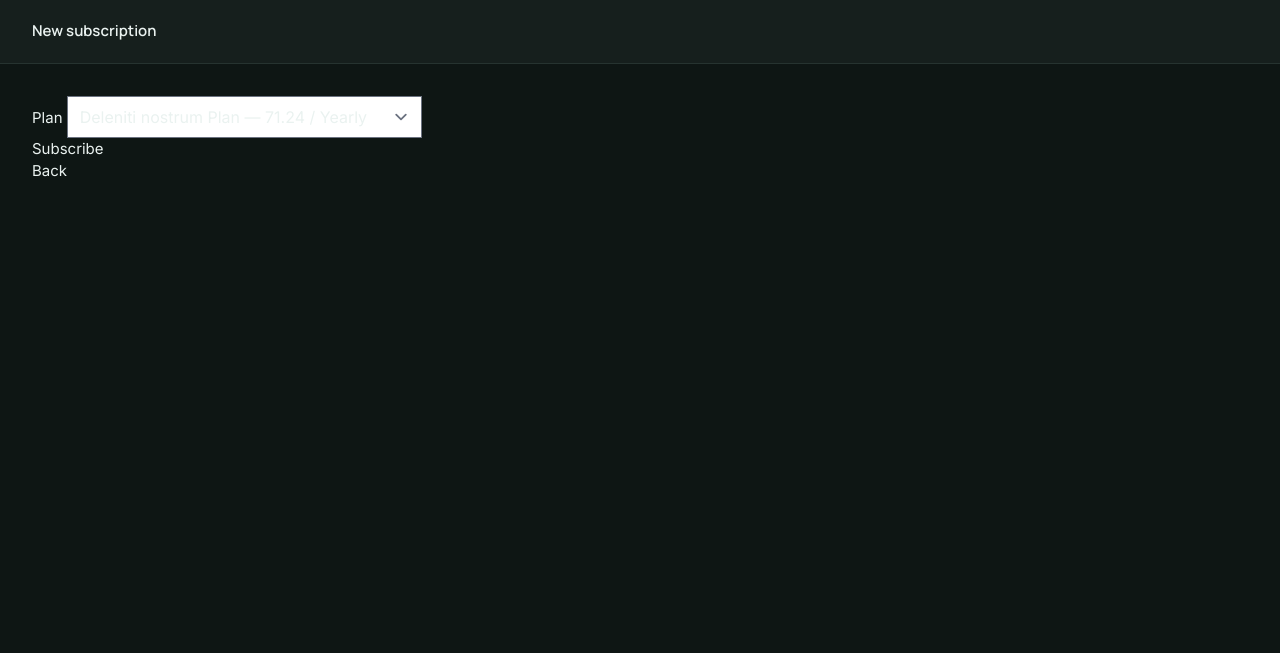
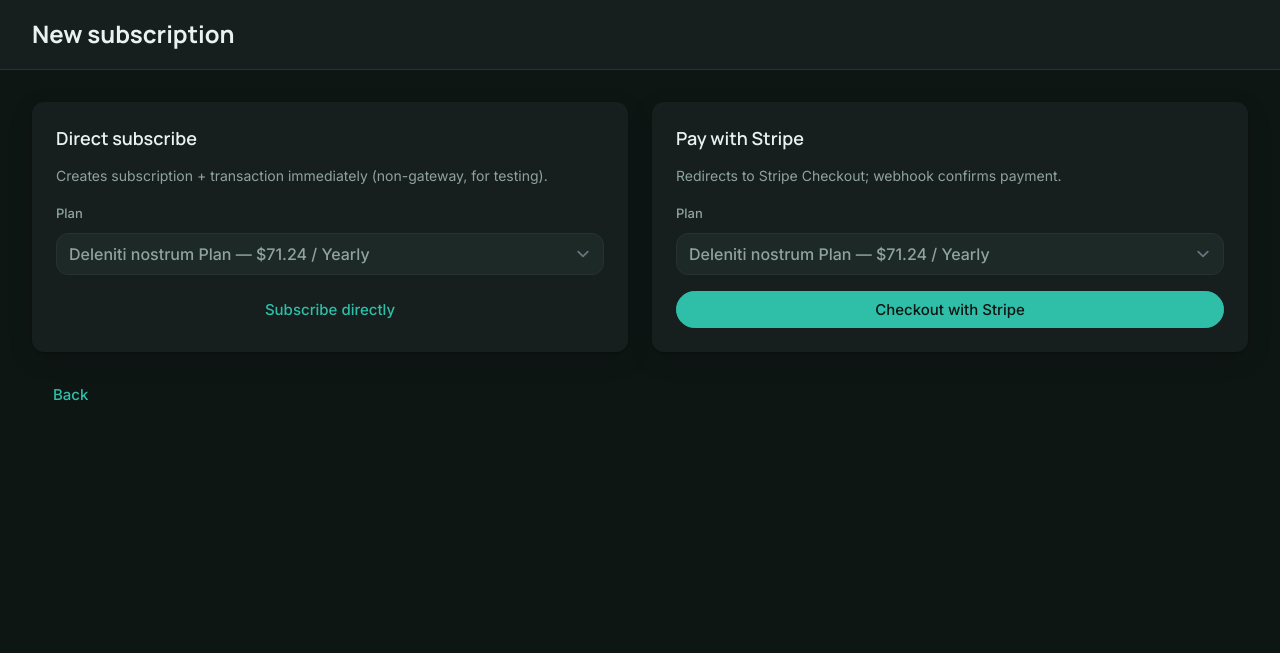
Before and after one commit to FawziFawzi/theacademy, a Laravel app: page /subscriptions/create in a window 1280 px wide. Shown: the part 65-718 px from the top of the page. Run offline with Laravel 12, Linux system fonts and the light colour scheme; a user stored in the database is signed in; data comes from the database, SQL or seed files in the repository; style sheets or scripts are compiled from the project's sources.

Commit message:
Add stripe payment gateway to the system

```diff
--- a/app/Models/Subscription.php
+++ b/app/Models/Subscription.php
@@ -10,7 +10,7 @@ use Illuminate\Database\Eloquent\Model;
 use Illuminate\Database\Eloquent\Relations\BelongsTo;
 use Illuminate\Database\Eloquent\Relations\HasMany;
 
-#[Fillable(['user_id', 'plan_id', 'status', 'current_period_start', 'current_period_end'])]
+#[Fillable(['user_id', 'plan_id', 'status', 'current_period_start', 'current_period_end', 'stripe_session_id'])]
 class Subscription extends Model
 {
     /** @use HasFactory<SubscriptionFactory> */
--- a/app/Models/Transaction.php
+++ b/app/Models/Transaction.php
@@ -11,7 +11,7 @@ use Illuminate\Database\Eloquent\Model;
 use Illuminate\Database\Eloquent\Relations\BelongsTo;
 use Illuminate\Database\Eloquent\Relations\HasOne;
 
-#[Fillable(['subscription_id', 'type', 'amount', 'status'])]
+#[Fillable(['subscription_id', 'type', 'amount', 'status', 'stripe_session_id', 'stripe_payment_intent', 'gateway_event_id'])]
 class Transaction extends Model
 {
     /** @use HasFactory<TransactionFactory> */
--- a/app/Providers/AppServiceProvider.php
+++ b/app/Providers/AppServiceProvider.php
@@ -24,6 +24,7 @@ use App\Services\Contracts\CourseServiceInterface;
 use App\Services\Contracts\InvoicePdfServiceInterface;
 use App\Services\Contracts\InvoiceServiceInterface;
 use App\Services\Contracts\OrganizationServiceInterface;
+use App\Services\Contracts\PaymentGatewayInterface;
 use App\Services\Contracts\PlanServiceInterface;
 use App\Services\Contracts\SubscriptionServiceInterface;
 use App\Services\Contracts\TransactionServiceInterface;
@@ -33,10 +34,12 @@ use App\Services\InvoicePdfService;
 use App\Services\InvoiceService;
 use App\Services\OrganizationService;
 use App\Services\PlanService;
+use App\Services\StripeService;
 use App\Services\SubscriptionService;
 use App\Services\TransactionService;
 use App\Services\UserService;
 use Illuminate\Support\ServiceProvider;
+use Stripe\StripeClient;
 
 class AppServiceProvider extends ServiceProvider
 {
@@ -63,6 +66,16 @@ class AppServiceProvider extends ServiceProvider
         $this->app->bind(InvoiceServiceInterface::class, InvoiceService::class);
         $this->app->bind(InvoicePdfServiceInterface::class, InvoicePdfService::class);
         $this->app->bind(AuditLogServiceInterface::class, AuditLogService::class);
+        $this->app->bind(PaymentGatewayInterface::class, StripeService::class);
+
+        $this->app->singleton(StripeClient::class, function () {
+            $secret = config('stripe.secret');
+            if (empty($secret)) {
+                $secret = 'sk_test_dummy_for_local';
+            }
+
+            return new StripeClient($secret);
+        });
     }
 
     /**
--- a/app/Repositories/Contracts/SubscriptionRepositoryInterface.php
+++ b/app/Repositories/Contracts/SubscriptionRepositoryInterface.php
@@ -17,4 +17,6 @@ interface SubscriptionRepositoryInterface
     public function updateStatus(Subscription $subscription, SubscriptionStatus $status): Subscription;
 
     public function activeForUser(int $userId): Collection;
+
+    public function findByGatewayReference(string $reference): ?Subscription;
 }
--- a/app/Repositories/Contracts/TransactionRepositoryInterface.php
+++ b/app/Repositories/Contracts/TransactionRepositoryInterface.php
@@ -15,4 +15,8 @@ interface TransactionRepositoryInterface
     public function create(array $data): Transaction;
 
     public function updateStatus(Transaction $transaction, TransactionStatus $status): Transaction;
+
+    public function findByGatewayEventId(string $eventId): ?Transaction;
+
+    public function findByGatewayReference(string $reference): ?Transaction;
 }
--- a/app/Repositories/Eloquent/EloquentSubscriptionRepository.php
+++ b/app/Repositories/Eloquent/EloquentSubscriptionRepository.php
@@ -53,4 +53,9 @@ class EloquentSubscriptionRepository implements SubscriptionRepositoryInterface
             ->where('status', SubscriptionStatus::Active)
             ->get();
     }
+
+    public function findByGatewayReference(string $reference): ?Subscription
+    {
+        return $this->query()->where('stripe_session_id', $reference)->first();
+    }
 }
--- a/app/Repositories/Eloquent/EloquentTransactionRepository.php
+++ b/app/Repositories/Eloquent/EloquentTransactionRepository.php
@@ -45,4 +45,14 @@ class EloquentTransactionRepository implements TransactionRepositoryInterface
 
         return $transaction;
     }
+
+    public function findByGatewayEventId(string $eventId): ?Transaction
+    {
+        return $this->query()->where('gateway_event_id', $eventId)->first();
+    }
+
+    public function findByGatewayReference(string $reference): ?Transaction
+    {
+        return $this->query()->where('stripe_session_id', $reference)->first();
+    }
 }
--- a/app/Services/Contracts/SubscriptionServiceInterface.php
+++ b/app/Services/Contracts/SubscriptionServiceInterface.php
@@ -2,6 +2,7 @@
 
 namespace App\Services\Contracts;
 
+use App\DTOs\PaymentEventResult;
 use App\Enums\SubscriptionStatus;
 use App\Models\Plan;
 use App\Models\Subscription;
@@ -19,4 +20,10 @@ interface SubscriptionServiceInterface
     public function cancel(User $user, Subscription $subscription): Subscription;
 
     public function updateStatus(Subscription $subscription, SubscriptionStatus $status): Subscription;
+
+    public function startCheckout(User $user, Plan $plan): Subscription;
+
+    public function attachGatewayReference(Subscription $subscription, string $reference): Subscription;
+
+    public function applyPaymentEvent(PaymentEventResult $result): void;
 }
--- a/app/Services/Contracts/TransactionServiceInterface.php
+++ b/app/Services/Contracts/TransactionServiceInterface.php
@@ -18,4 +18,6 @@ interface TransactionServiceInterface
     public function recordRefund(Subscription $subscription, float $amount): Transaction;
 
     public function updateStatus(Transaction $transaction, TransactionStatus $status): Transaction;
+
+    public function recordGatewayPayment(Subscription $subscription, float $amount, TransactionStatus $status, array $gatewayData = []): Transaction;
 }
--- a/app/Services/SubscriptionService.php
+++ b/app/Services/SubscriptionService.php
@@ -2,21 +2,27 @@
 
 namespace App\Services;
 
+use App\DTOs\PaymentEventOutcome;
+use App\DTOs\PaymentEventResult;
 use App\Enums\BillingInterval;
 use App\Enums\SubscriptionStatus;
+use App\Enums\TransactionStatus;
 use App\Models\Plan;
 use App\Models\Subscription;
 use App\Models\User;
 use App\Repositories\Contracts\SubscriptionRepositoryInterface;
+use App\Repositories\Contracts\TransactionRepositoryInterface;
 use App\Services\Contracts\AuditLogServiceInterface;
 use App\Services\Contracts\SubscriptionServiceInterface;
 use App\Services\Contracts\TransactionServiceInterface;
 use Illuminate\Support\Collection;
+use Illuminate\Support\Facades\Log;
 
 class SubscriptionService implements SubscriptionServiceInterface
 {
     public function __construct(
         private readonly SubscriptionRepositoryInterface $subscriptions,
+        private readonly TransactionRepositoryInterface $transactionRepository,
         private readonly TransactionServiceInterface $transactions,
         private readonly AuditLogServiceInterface $auditLog,
     ) {}
@@ -68,6 +74,115 @@ class SubscriptionService implements SubscriptionServiceInterface
         return $this->subscriptions->updateStatus($subscription, $status);
     }
 
+    public function startCheckout(User $user, Plan $plan): Subscription
+    {
+        $subscription = $this->subscriptions->create([
+            'user_id' => $user->id,
+            'plan_id' => $plan->id,
+            'status' => SubscriptionStatus::Trialing,
+            'current_period_start' => now()->toDateString(),
+            'current_period_end' => $this->periodEnd($plan)->toDateString(),
+        ]);
+
+        $this->auditLog->record($user, 'subscription.checkout_started', $subscription, null, $subscription->toArray());
+
+        return $subscription;
+    }
+
+    public function attachGatewayReference(Subscription $subscription, string $reference): Subscription
+    {
+        $subscription->update(['stripe_session_id' => $reference]);
+
+        return $subscription->fresh();
+    }
+
+    public function applyPaymentEvent(PaymentEventResult $result): void
+    {
+        // 1. Idempotency: if gatewayEventId already stored, no-op
+        if ($result->gatewayEventId !== null && $result->gatewayEventId !== '') {
+            $existing = $this->transactionRepository->findByGatewayEventId($result->gatewayEventId);
+            if ($existing) {
+                Log::info('Payment event idempotent skip', ['gateway_event_id' => $result->gatewayEventId]);
+
+                return;
+            }
+        }
+
+        // 2. Resolve subscription via gatewayReference
+        if (empty($result->gatewayReference)) {
+            Log::warning('Payment event missing gatewayReference', ['result' => $result->raw]);
+
+            return;
+        }
+
+        $subscription = $this->subscriptions->findByGatewayReference($result->gatewayReference);
+
+        if (! $subscription) {
+            // Also try to resolve via transaction's stripe_session_id as fallback? Spec says only findByGatewayReference
+            Log::warning('Payment event subscription not found', ['gateway_reference' => $result->gatewayReference]);
+
+            return;
+        }
+
+        $subscription->loadMissing(['plan', 'user']);
+
+        $user = $subscription->user;
+
+        if (! $user) {
+            Log::warning('Payment event subscription has no user', ['subscription_id' => $subscription->id]);
+
+            return;
+        }
+
+        $amount = (float) ($subscription->plan?->price ?? 0);
+
+        $gatewayData = [
+            'stripe_session_id' => $result->gatewayReference,
+            'gateway_event_id' => $result->gatewayEventId,
+        ];
+
+        // Include stripe_payment_intent if available in raw payload
+        if (isset($result->raw['data']['object']['payment_intent']) && is_string($result->raw['data']['object']['payment_intent'])) {
+            $gatewayData['stripe_payment_intent'] = $result->raw['data']['object']['payment_intent'];
+        }
+
+        match ($result->outcome) {
+            PaymentEventOutcome::Completed => $this->handleCompleted($subscription, $user, $amount, $gatewayData, $result),
+            PaymentEventOutcome::Failed => $this->handleFailed($subscription, $user, $amount, $gatewayData, $result),
+            PaymentEventOutcome::Pending => Log::info('Payment event pending, no state change', ['gateway_reference' => $result->gatewayReference]),
+        };
+    }
+
+    private function handleCompleted(Subscription $subscription, User $user, float $amount, array $gatewayData, PaymentEventResult $result): void
+    {
+        if ($subscription->status !== SubscriptionStatus::Active) {
+            $this->subscriptions->updateStatus($subscription, SubscriptionStatus::Active);
+            $subscription->refresh();
+        }
+
+        $this->transactions->recordGatewayPayment($subscription, $amount, TransactionStatus::Completed, $gatewayData);
+
+        $this->auditLog->record($user, 'subscription.payment_completed', $subscription, null, [
+            'gateway_reference' => $result->gatewayReference,
+            'gateway_event_id' => $result->gatewayEventId,
+        ]);
+    }
+
+    private function handleFailed(Subscription $subscription, User $user, float $amount, array $gatewayData, PaymentEventResult $result): void
+    {
+        if ($subscription->status !== SubscriptionStatus::PastDue) {
+            $this->subscriptions->updateStatus($subscription, SubscriptionStatus::PastDue);
+            $subscription->refresh();
+        }
+
+        $this->transactions->recordGatewayPayment($subscription, $amount, TransactionStatus::Failed, $gatewayData);
+
+        $this->auditLog->record($user, 'subscription.payment_failed', $subscription, null, [
+            'gateway_reference' => $result->gatewayReference,
+            'gateway_event_id' => $result->gatewayEventId,
+        ]);
+    }
+
     private function periodEnd(Plan $plan): \DateTimeInterface
     {
         return $plan->billing_interval === BillingInterval::Yearly
--- a/app/Services/TransactionService.php
+++ b/app/Services/TransactionService.php
@@ -43,6 +43,20 @@ class TransactionService implements TransactionServiceInterface
         return $this->transactions->updateStatus($transaction, $status);
     }
 
+    public function recordGatewayPayment(Subscription $subscription, float $amount, TransactionStatus $status, array $gatewayData = []): Transaction
+    {
+        $transaction = $this->transactions->create(array_merge([
+            'subscription_id' => $subscription->id,
+            'type' => TransactionType::SubscriptionPayment,
+            'amount' => $amount,
+            'status' => $status,
+        ], $gatewayData));
+
+        $this->invoices->createForTransaction($transaction);
+
+        return $transaction;
+    }
+
     private function record(Subscription $subscription, TransactionType $type, float $amount): Transaction
     {
         $transaction = $this->transactions->create([
--- a/bootstrap/app.php
+++ b/bootstrap/app.php
@@ -16,6 +16,9 @@ return Application::configure(basePath: dirname(__DIR__))
         $middleware->alias([
             'role' => EnsureUserHasRole::class,
         ]);
+        $middleware->validateCsrfTokens(except: [
+            'payment/webhook',
+        ]);
     })
     ->withExceptions(function (Exceptions $exceptions): void {
         $exceptions->shouldRenderJsonWhen(
--- a/composer.json
+++ b/composer.json
@@ -9,7 +9,8 @@
         "php": "^8.3",
         "barryvdh/laravel-dompdf": "^3.1",
         "laravel/framework": "^13.17",
-        "laravel/tinker": "^3.0"
+        "laravel/tinker": "^3.0",
+        "stripe/stripe-php": "^21.3"
     },
     "require-dev": {
         "fakerphp/faker": "^1.23",
--- a/resources/views/subscriptions/create.blade.php
+++ b/resources/views/subscriptions/create.blade.php
@@ -1,22 +1,45 @@
 <x-app-layout>
     <x-slot name="header">
-        <h2>New subscription</h2>
+        <h2 class="page-title">New subscription</h2>
     </x-slot>
 
+    <div class="grid lg:grid-cols-2 gap-6">
+        <div class="card p-6">
+            <h3 class="section-heading mb-4">Direct subscribe</h3>
+            <p class="text-sm text-ink-muted mb-4">Creates subscription + transaction immediately (non-gateway, for testing).</p>
             <form method="POST" action="{{ route('subscriptions.store') }}">
                 @csrf
-
                 <p>
-            <label>Plan
-                <select name="plan_id">
+                    <label class="label">Plan
+                        <select name="plan_id" class="mt-2 w-full rounded-card border border-line bg-surface-raised px-3 py-2">
                             @foreach ($plans as $plan)
-                        <option value="{{ $plan->id }}">{{ $plan->name }} — {{ $plan->price }} / {{ $plan->billing_interval->label() }}</option>
+                                <option value="{{ $plan->id }}">{{ $plan->name }} — ${{ number_format($plan->price, 2) }} / {{ $plan->billing_interval->label() }}</option>
                             @endforeach
                         </select>
                     </label>
                 </p>
-        <p><button type="submit">Subscribe</button></p>
+                <p class="mt-4"><button type="submit" class="btn btn-tertiary w-full">Subscribe directly</button></p>
             </form>
+        </div>
 
-    <p><a href="{{ route('subscriptions.index') }}">Back</a></p>
+        <div class="card p-6">
+            <h3 class="section-heading mb-4">Pay with Stripe</h3>
+            <p class="text-sm text-ink-muted mb-4">Redirects to Stripe Checkout; webhook confirms payment.</p>
+            <form id="payment-checkout-form" method="POST" onsubmit="event.preventDefault(); const id=document.getElementById('payment_plan_id').value; this.action='{{ url('payment/checkout') }}/'+id; this.submit();">
+                @csrf
+                <p>
+                    <label class="label">Plan
+                        <select id="payment_plan_id" name="plan_id" class="mt-2 w-full rounded-card border border-line bg-surface-raised px-3 py-2">
+                            @foreach ($plans as $plan)
+                                <option value="{{ $plan->id }}">{{ $plan->name }} — ${{ number_format($plan->price, 2) }} / {{ $plan->billing_interval->label() }}</option>
+                            @endforeach
+                        </select>
+                    </label>
+                </p>
+                <p class="mt-4"><button type="submit" class="btn btn-primary w-full">Checkout with Stripe</button></p>
+            </form>
+        </div>
+    </div>
+
+    <p class="mt-6"><a href="{{ route('subscriptions.index') }}" class="btn btn-tertiary">Back</a></p>
 </x-app-layout>
--- a/resources/views/subscriptions/show.blade.php
+++ b/resources/views/subscriptions/show.blade.php
@@ -15,6 +15,9 @@
                 <div class="flex justify-between"><dt class="label">Student</dt><dd class="text-ink">{{ $subscription->user?->name }}</dd></div>
                 <div class="flex justify-between"><dt class="label">Status</dt><dd><x-status-pill :status="$subscription->status" /></dd></div>
                 <div class="flex justify-between"><dt class="label">Period</dt><dd class="tabular-nums text-ink-muted">{{ $subscription->current_period_start?->format('Y-m-d') }} → {{ $subscription->current_period_end?->format('Y-m-d') }}</dd></div>
+                @if($subscription->stripe_session_id)
+                    <div class="flex justify-between"><dt class="label">Stripe session</dt><dd class="tabular-nums text-xs text-ink-muted">{{ $subscription->stripe_session_id }}</dd></div>
+                @endif
             </dl>
             <div class="flex items-center gap-3 mt-6">
                 <a href="{{ route('subscriptions.index') }}" class="btn btn-tertiary">Back</a>
--- a/routes/web.php
+++ b/routes/web.php
@@ -5,6 +5,8 @@ use App\Http\Controllers\CourseController;
 use App\Http\Controllers\DashboardController;
 use App\Http\Controllers\InvoiceController;
 use App\Http\Controllers\OrganizationController;
+use App\Http\Controllers\PaymentCheckoutController;
+use App\Http\Controllers\PaymentWebhookController;
 use App\Http\Controllers\PlanController;
 use App\Http\Controllers\ProfileController;
 use App\Http\Controllers\SubscriptionController;
@@ -43,7 +45,16 @@ Route::middleware('auth')->group(function () {
     Route::middleware('role:org_admin,student')->group(function () {
         Route::resource('subscriptions', SubscriptionController::class)->only(['index', 'create', 'store', 'show']);
         Route::post('subscriptions/{subscription}/cancel', [SubscriptionController::class, 'cancel'])->name('subscriptions.cancel');
+        Route::post('payment/checkout/{plan}', [PaymentCheckoutController::class, 'checkout'])->name('payment.checkout');
+        Route::get('payment/success', function () {
+            return redirect()->route('subscriptions.index')->with('status', 'Payment completed. Webhook will confirm shortly.');
+        })->name('payment.success');
+        Route::get('payment/cancel', function () {
+            return redirect()->route('subscriptions.index')->with('status', 'Payment canceled.');
+        })->name('payment.cancel');
     });
 });
 
+Route::post('payment/webhook', [PaymentWebhookController::class, 'handle'])->name('payment.webhook');
+
 require __DIR__.'/auth.php';
```
Also changed, not shown: AGENTS.md (+2 -1 lines), 2 other files. Lines whose indentation alone changed are shown as unchanged.
